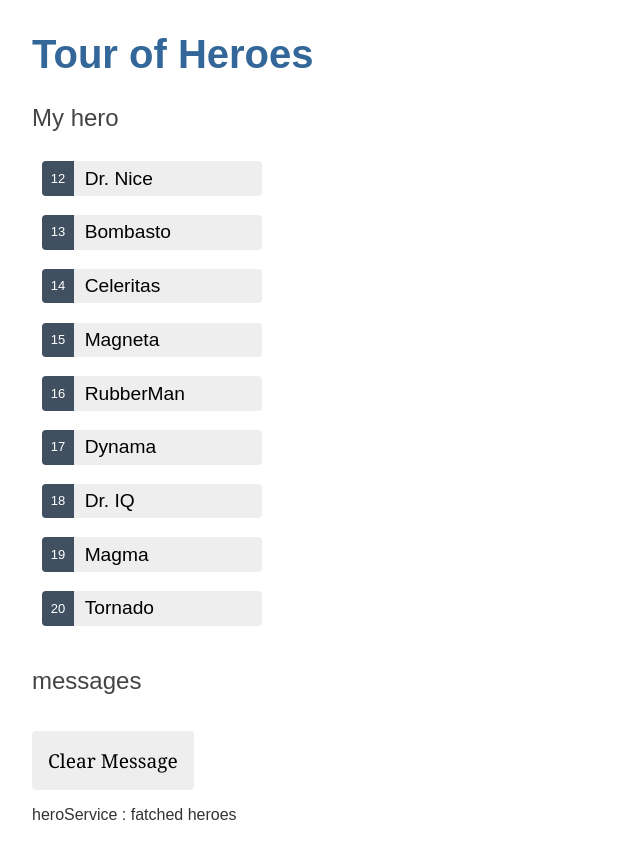
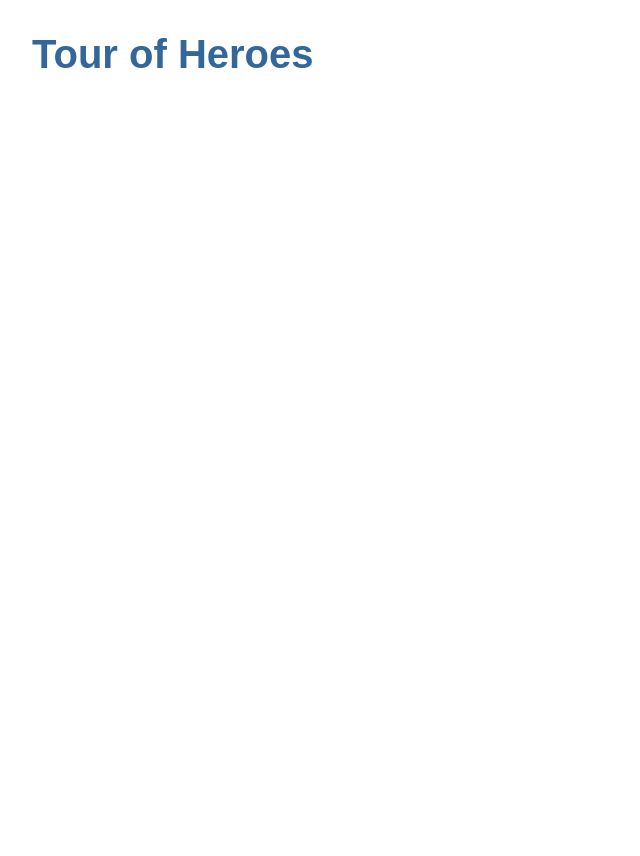
Before and after one commit to dldmsgh333/travelOfHero, an Angular app: page / in a window 1280 px wide. Shown: the whole page, without its empty margins (0-640 px from the left). After the commit the page ends 800 px from the top, so only its background shows below. Built offline with nearby package versions, Linux system fonts and the light colour scheme.

Commit message:
remove route module.ts

```diff
--- a/src/app/app.component.html
+++ b/src/app/app.component.html
@@ -1,3 +1,3 @@
 <h1>{{title}}</h1>
-<app-heroes></app-heroes>
+<router-outlet></router-outlet>
 <app-messages></app-messages>
--- a/src/app/app.module.ts
+++ b/src/app/app.module.ts
@@ -5,9 +5,9 @@ import { AppRoutingModule } from './app-routing.module';
 import { AppComponent } from './app.component';
 import { HeroesComponent } from './heroes/heroes.component';
 
-import { FormsModule } from '@angular/forms';
+import { FormsModule } from '@angular/forms';// <-- NgModel은 이 패키지가 제공합니다.
 import { HeroDetailComponent } from './hero-detail/hero-detail.component';
-import { MessagesComponent } from './messages/messages.component'; // <-- NgModel은 이 패키지가 제공합니다.
+import { MessagesComponent } from './messages/messages.component';
 
 @NgModule({
   declarations: [
@@ -19,7 +19,7 @@ import { MessagesComponent } from './messages/messages.component'; // <-- NgMode
   imports: [
     BrowserModule,
     AppRoutingModule,
-    FormsModule
+    FormsModule,
   ],
   providers: [],
   bootstrap: [AppComponent]
```
